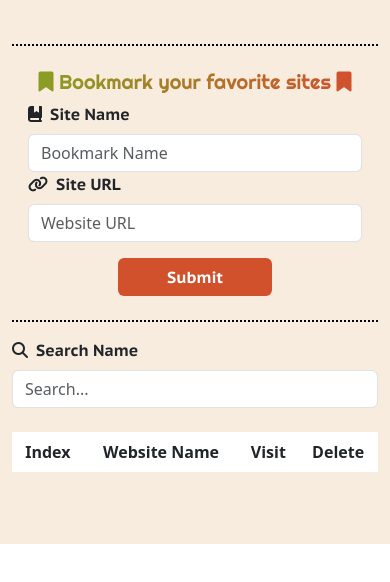
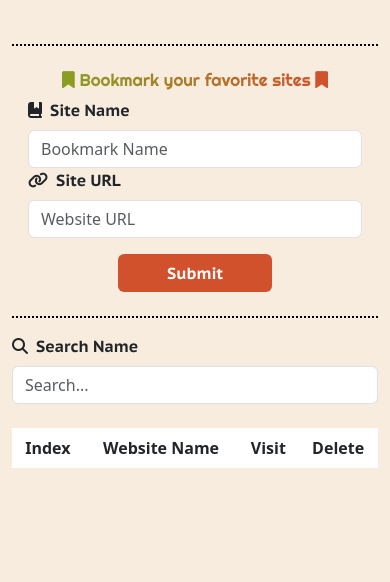
Before and after one commit to magdy246/Book-Mark, a plain HTML site: page index.html in a window 390 px wide. Shown: the part 136-718 px from the top of the page. Drawn offline with Linux system fonts and the light colour scheme.

Commit message:
first update for forth project

```diff
--- a/index.html
+++ b/index.html
@@ -16,7 +16,7 @@
     <link href="https://fonts.googleapis.com/css2?family=Pacifico&display=swap" rel="stylesheet">
 </head>
 
-<body>
+<body id="body">
     <main class="py-5">
         <section class="container d-flex flex-column justify-content-center align-items-center w-100 h-100">
             <div id="layer-h1">
@@ -27,7 +27,8 @@
                 <h2><i class="fa-solid fa-bookmark"></i> Bookmark your favorite sites <i
                         class="fa-solid fa-bookmark"></i></h2>
                 <div class="w-100">
-                    <label for="indexNumber" class="form-label"><i class="fa-solid fa-book-bookmark pe-2"></i>Site Name</label>
+                    <label for="indexNumber" class="form-label"><i class="fa-solid fa-book-bookmark pe-2"></i>Site
+                        Name</label>
                     <input id="indexNumber" type="text" class="form-control" placeholder="Bookmark Name">
                 </div>
                 <div class="w-100">
--- a/style.css
+++ b/style.css
@@ -47,6 +47,10 @@
 ::selection {
     color: var(--bg-main);
     background-color: var(--btn-color);
+}
+
+#body {
+    background-color: var(--bg-main);
 }
 
 main {
@@ -135,6 +139,6 @@ section label {
 
 @media (max-width:640px) {
     #secondary-div h2 {
-        font-size: 20px;
+        font-size: 17px;
     }
 }
```
